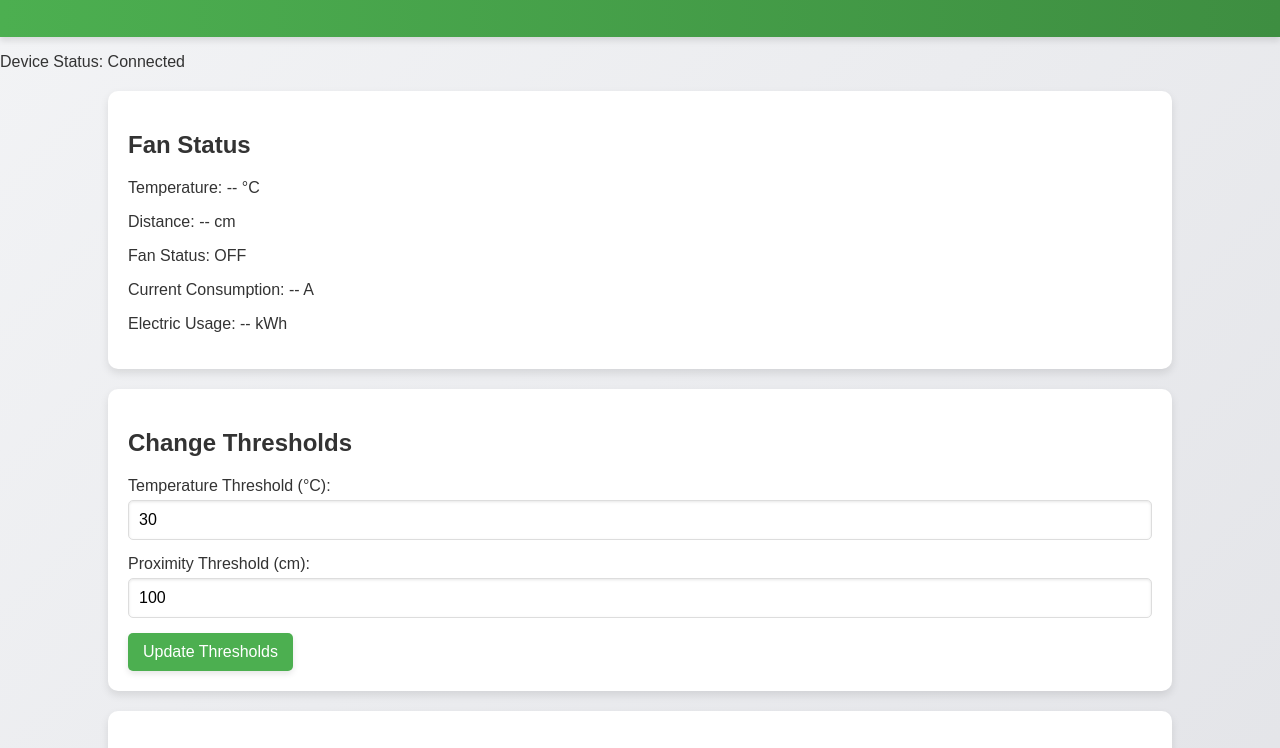
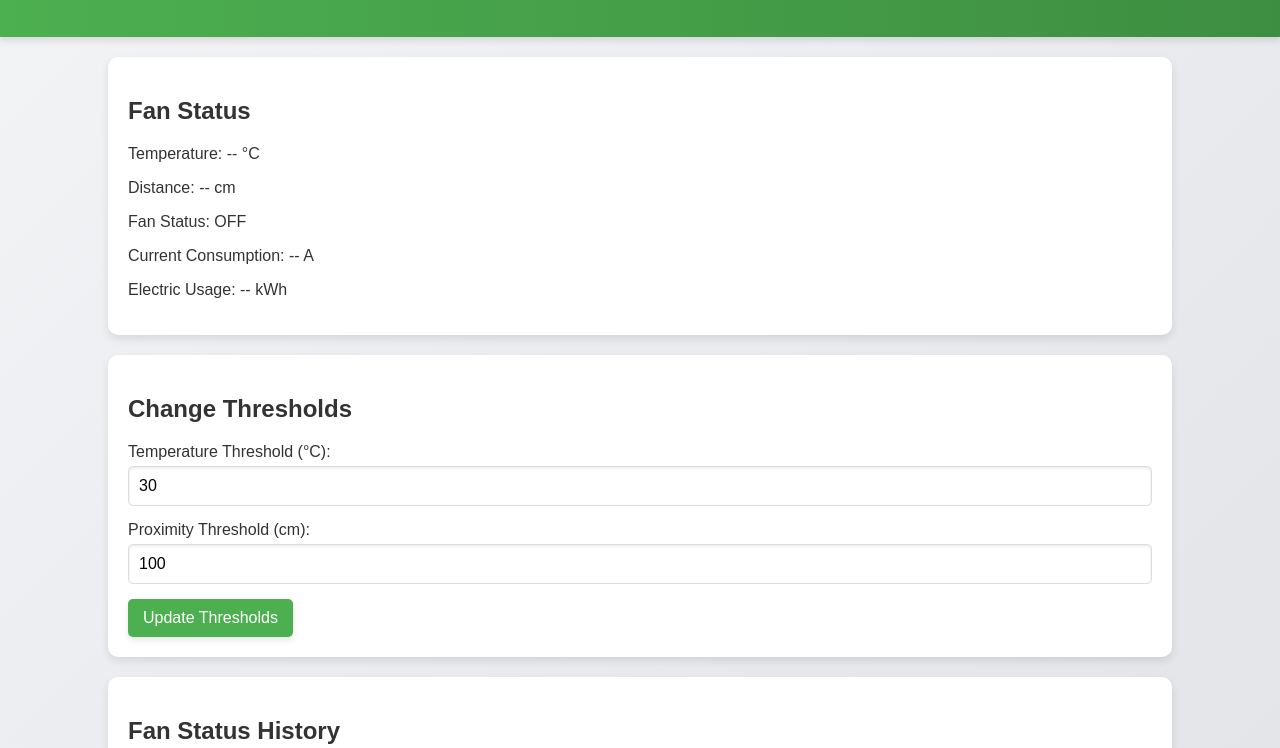
Before and after one commit to Kine-Master/smart-fan-system, a plain HTML site: page index.html in a window 1280 px wide. Shown: the part 122-870 px from the top of the page. Drawn offline with nearby package versions, Linux system fonts and the light colour scheme; no server answers.

Commit message:
Slight update to html file again

```diff
--- a/index.html
+++ b/index.html
@@ -11,9 +11,6 @@
         <h1>Smart Fan System</h1>
     </header>
 
-    <div id="device-status">
-        <p>Device Status: <span id="status-text">Connected</span></p>
-    </div>
 
     <section id="status">
         <h2>Fan Status</h2>
```
